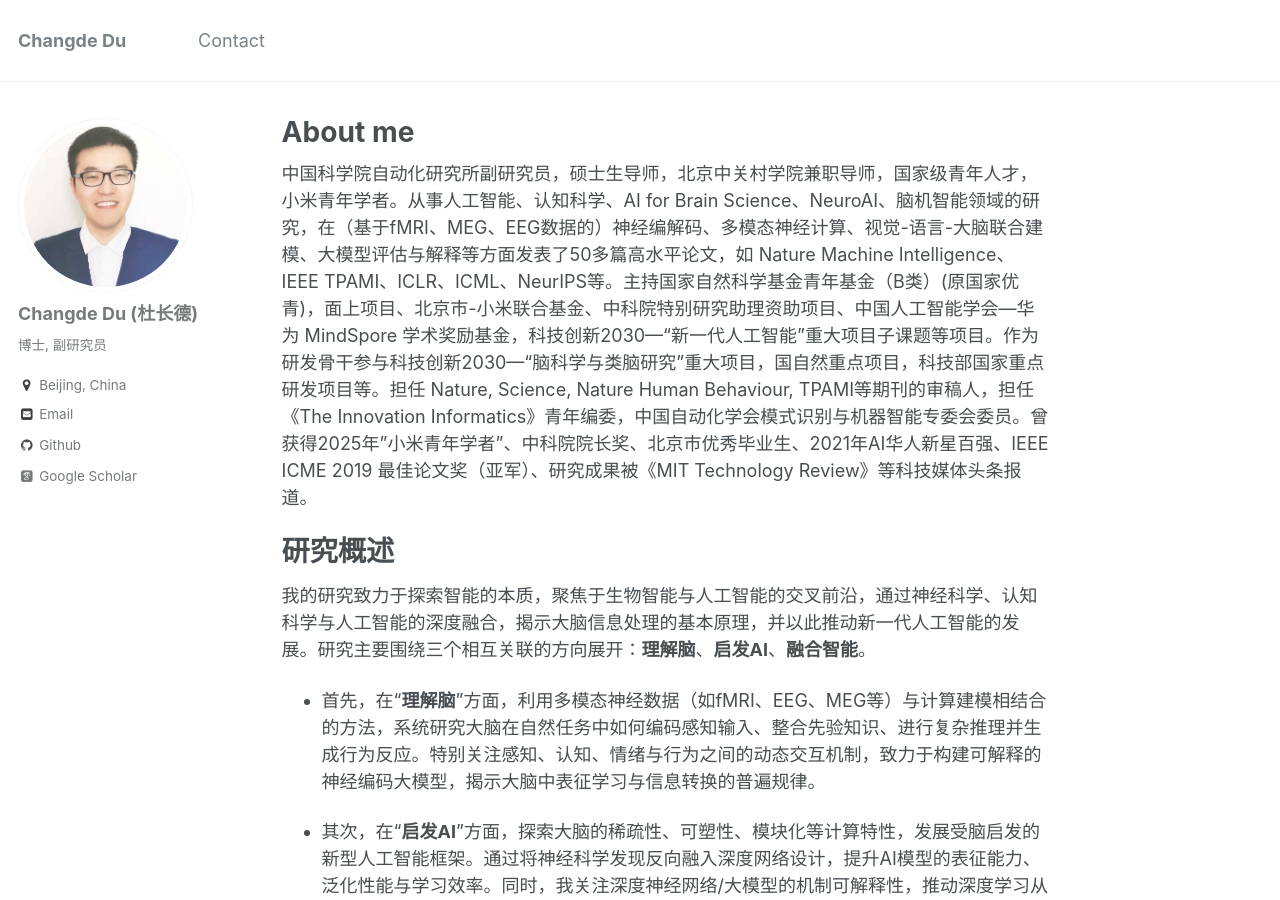
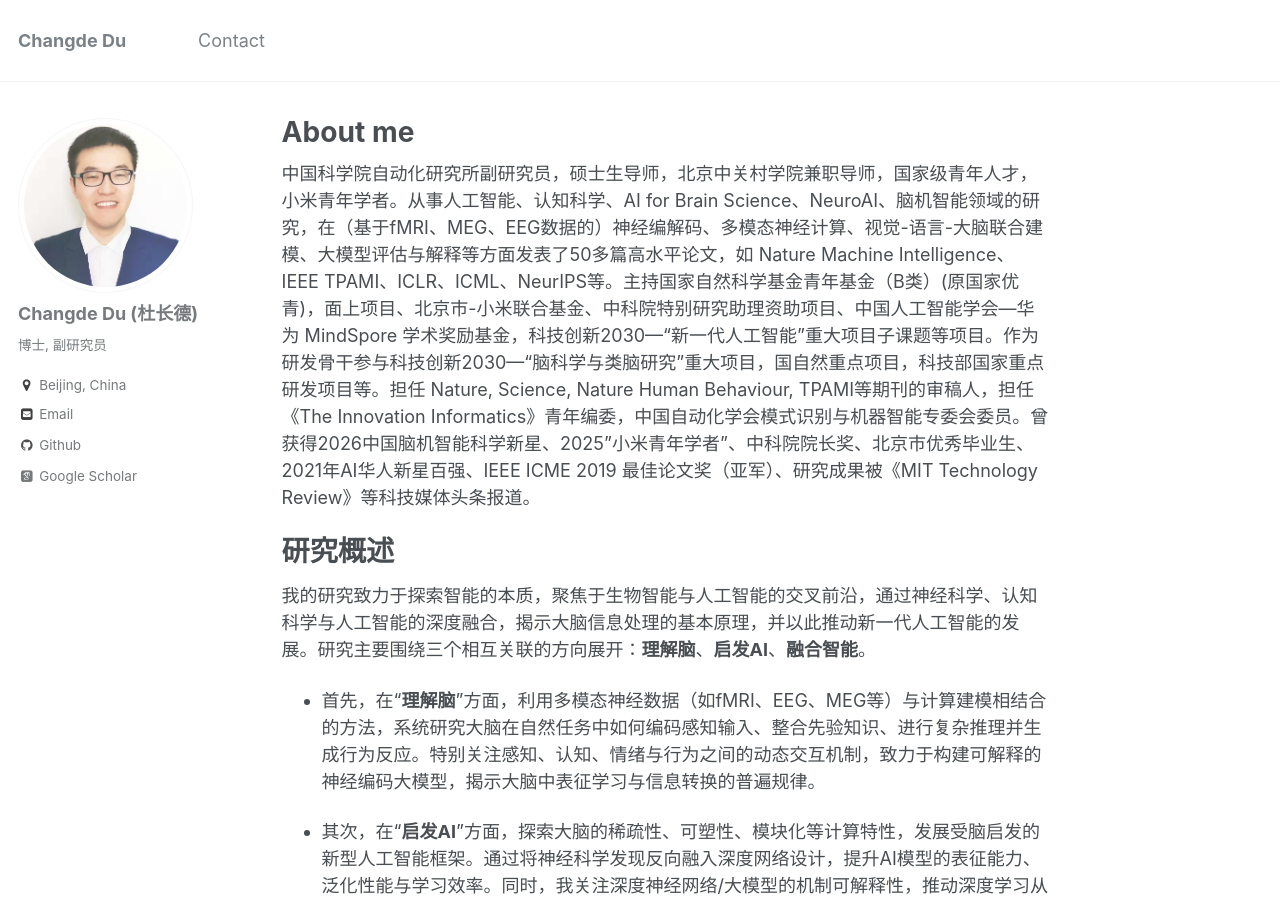
Before and after one commit to ChangdeDu/changdedu.github.io, a Jekyll site: the page built from _pages/about.md, in a window 1280 px wide and 900 px high. Built offline with Jekyll 4.4.1, drawn with Linux system fonts in a browser that asks for light colours; some web fonts are replaced.

Commit message:
Update about.md

```diff
--- a/_pages/about.md
+++ b/_pages/about.md
@@ -8,7 +8,7 @@ redirect_from:
   - /about.html
 ---
 
-中国科学院自动化研究所副研究员，硕士生导师，北京中关村学院兼职导师，国家级青年人才，小米青年学者。从事人工智能、认知科学、AI for Brain Science、NeuroAI、脑机智能领域的研究，在（基于fMRI、MEG、EEG数据的）神经编解码、多模态神经计算、视觉-语言-大脑联合建模、大模型评估与解释等方面发表了50多篇高水平论文，如 Nature Machine Intelligence、IEEE TPAMI、ICLR、ICML、NeurIPS等。主持国家自然科学基金青年基金（B类）(原国家优青)，面上项目、北京市-小米联合基金、中科院特别研究助理资助项目、中国人工智能学会—华为 MindSpore 学术奖励基金，科技创新2030—“新一代人工智能”重大项目子课题等项目。作为研发骨干参与科技创新2030—“脑科学与类脑研究”重大项目，国自然重点项目，科技部国家重点研发项目等。担任 Nature, Science, Nature Human Behaviour, TPAMI等期刊的审稿人，担任《The Innovation Informatics》青年编委，中国自动化学会模式识别与机器智能专委会委员。曾获得2025年"小米青年学者"、中科院院长奖、北京市优秀毕业生、2021年AI华人新星百强、IEEE ICME 2019 最佳论文奖（亚军）、研究成果被《MIT Technology Review》等科技媒体头条报道。
+中国科学院自动化研究所副研究员，硕士生导师，北京中关村学院兼职导师，国家级青年人才，小米青年学者。从事人工智能、认知科学、AI for Brain Science、NeuroAI、脑机智能领域的研究，在（基于fMRI、MEG、EEG数据的）神经编解码、多模态神经计算、视觉-语言-大脑联合建模、大模型评估与解释等方面发表了50多篇高水平论文，如 Nature Machine Intelligence、IEEE TPAMI、ICLR、ICML、NeurIPS等。主持国家自然科学基金青年基金（B类）(原国家优青)，面上项目、北京市-小米联合基金、中科院特别研究助理资助项目、中国人工智能学会—华为 MindSpore 学术奖励基金，科技创新2030—“新一代人工智能”重大项目子课题等项目。作为研发骨干参与科技创新2030—“脑科学与类脑研究”重大项目，国自然重点项目，科技部国家重点研发项目等。担任 Nature, Science, Nature Human Behaviour, TPAMI等期刊的审稿人，担任《The Innovation Informatics》青年编委，中国自动化学会模式识别与机器智能专委会委员。曾获得2026中国脑机智能科学新星、2025"小米青年学者"、中科院院长奖、北京市优秀毕业生、2021年AI华人新星百强、IEEE ICME 2019 最佳论文奖（亚军）、研究成果被《MIT Technology Review》等科技媒体头条报道。
 
 # 研究概述
 我的研究致力于探索智能的本质，聚焦于生物智能与人工智能的交叉前沿，通过神经科学、认知科学与人工智能的深度融合，揭示大脑信息处理的基本原理，并以此推动新一代人工智能的发展。研究主要围绕三个相互关联的方向展开：**理解脑**、**启发AI**、**融合智能**。
```
